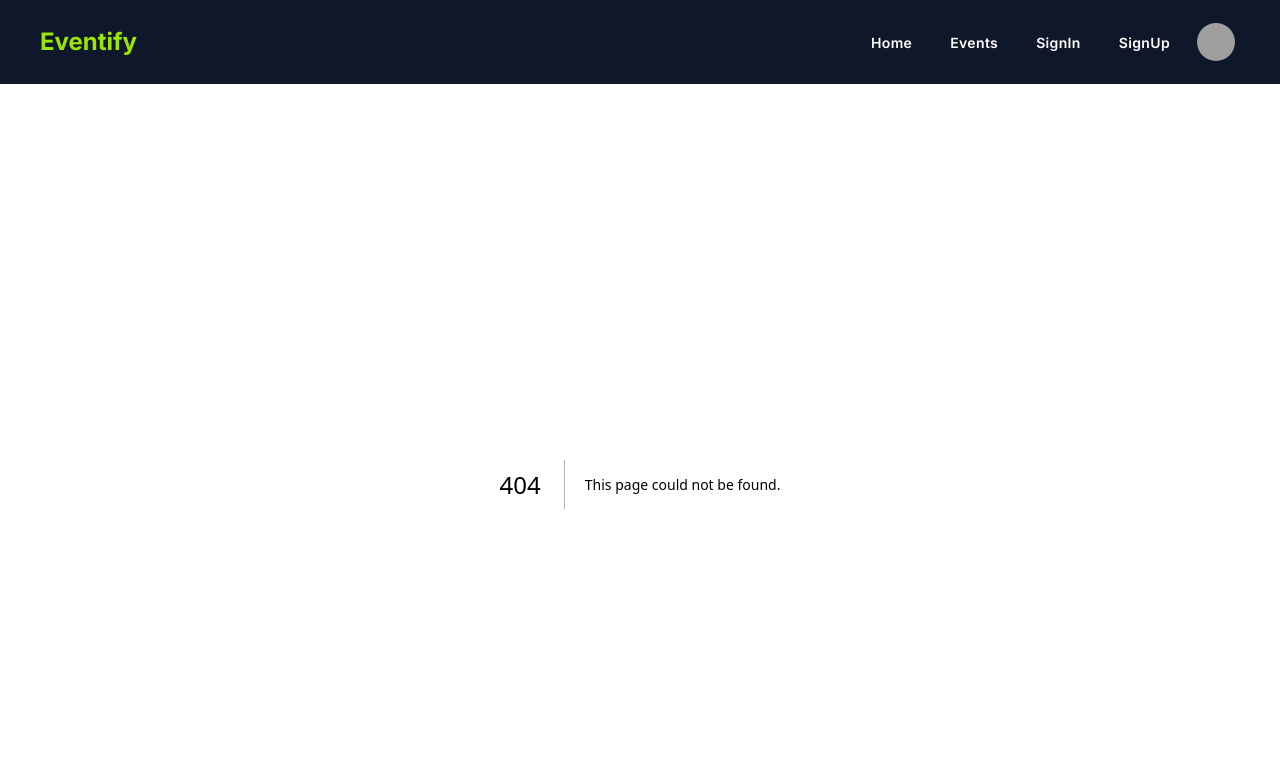
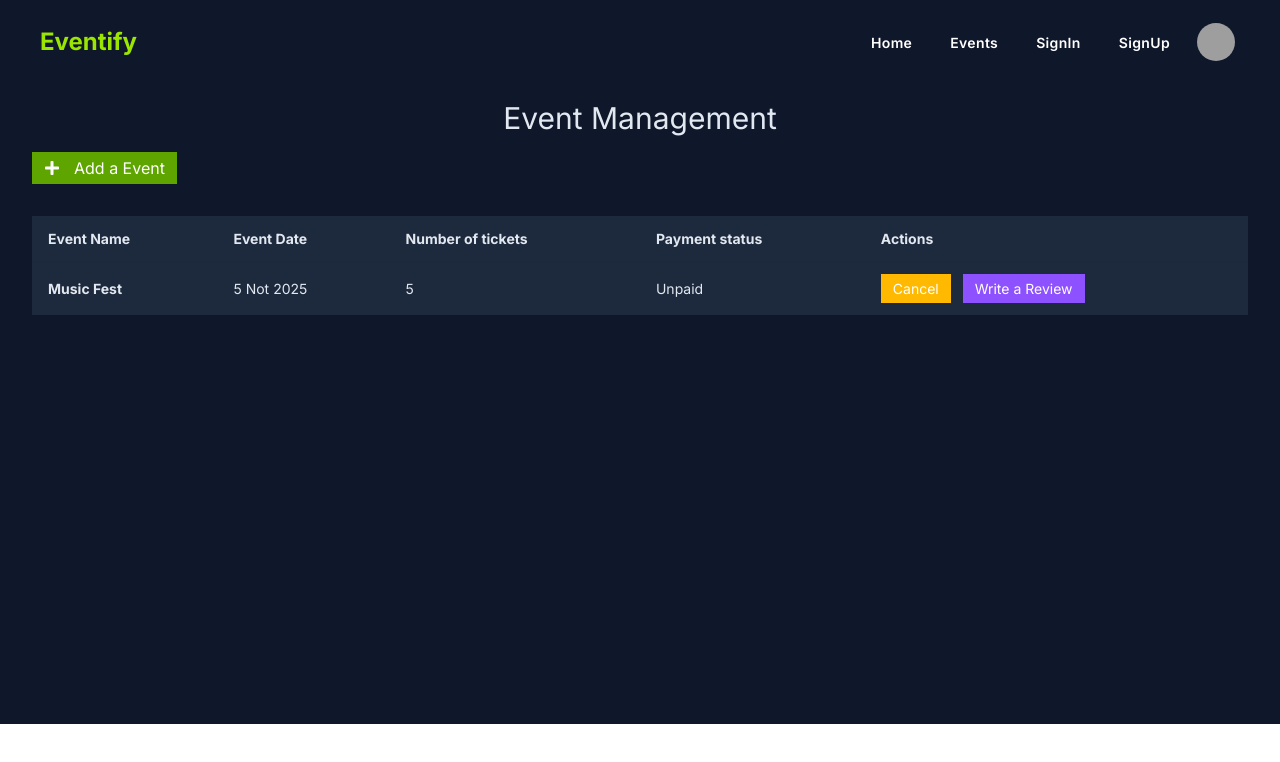
Before and after one commit to AbrRahman/eventify-frontend, a Next.js app: page /add-event in a window 1280 px wide. Before the commit this address had no page. Shown: the top 762 px of the page. Built offline with nearby package versions, Linux system fonts and the light colour scheme; grey boxes are pictures that could not be loaded.

Commit message:
push add event page

```diff
--- /dev/null
+++ b/src/app/add-event/page.tsx
@@ -0,0 +1,57 @@
+import React from "react";
+import { FaPlus } from "react-icons/fa";
+const page = () => {
+  return (
+    <div className="bg-slate-900 h-[80vh] overflow-y-auto">
+      <div className="container mx-auto px-4 lg:px-8 pb-12 lg:pb-20">
+        {" "}
+        <h1 className="text-slate-200 text-center pt-4 text-2xl lg:text-3xl ">
+          Event Management
+        </h1>
+        <div className="mt-4">
+          <button className="text-white bg-ca px-3 bg-lime-600 py-1 hover:bg-lime-500 cursor-pointer transition duration-300 flex items-center justify-center gap-3.5">
+            <FaPlus className="size-4" />
+            Add a Event
+          </button>
+        </div>
+        <div className="overflow-x-auto mt-5 lg:mt-8">
+          <table className="table">
+            {/* head */}
+            <thead>
+              <tr className="bg-slate-800 text-slate-200 border-b border-gray-400">
+                <th>Event Name</th>
+                <th>Event Date</th>
+                <th>Number of tickets</th>
+
+                <th>Payment status</th>
+                <th>Actions</th>
+              </tr>
+            </thead>
+            <tbody>
+              {/* row 1 */}
+              <tr className="bg-slate-800 text-slate-200">
+                <th>Music Fest</th>
+
+                <td className="whitespace-nowrap">5 Not 2025</td>
+                <td>5</td>
+                <td>Unpaid</td>
+                <td>
+                  <div className="flex gap-3">
+                    <button className="text-white bg-amber-400 px-3 py-1 hover:bg-amber-500 cursor-pointer transition duration-300">
+                      Cancel
+                    </button>
+                    <button className="text-white whitespace-nowrap bg-violet-500 px-3 py-1 hover:bg-violet-400 cursor-pointer transition duration-300">
+                      Write a Review
+                    </button>
+                  </div>
+                </td>
+              </tr>
+            </tbody>
+          </table>
+        </div>
+      </div>
+    </div>
+  );
+};
+
+export default page;
```
